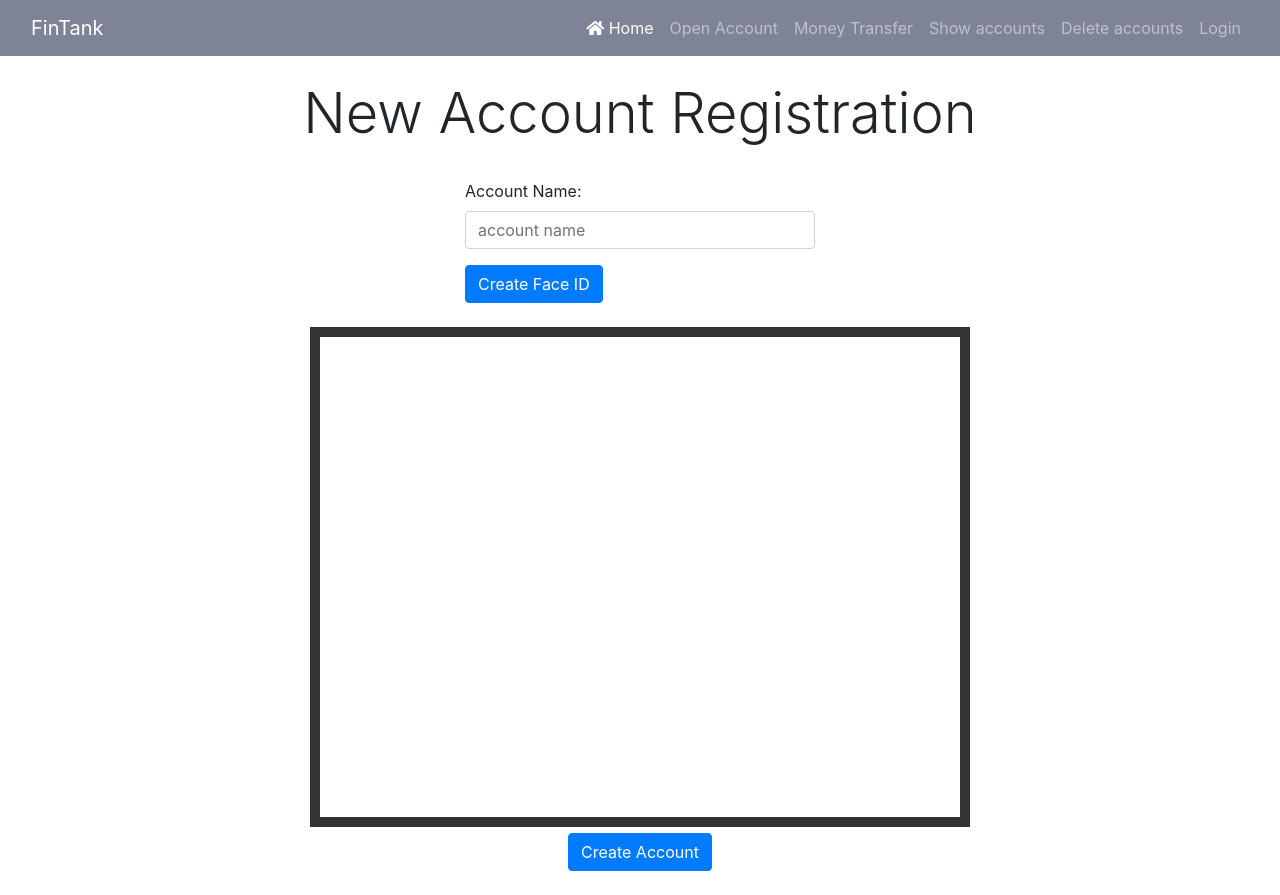
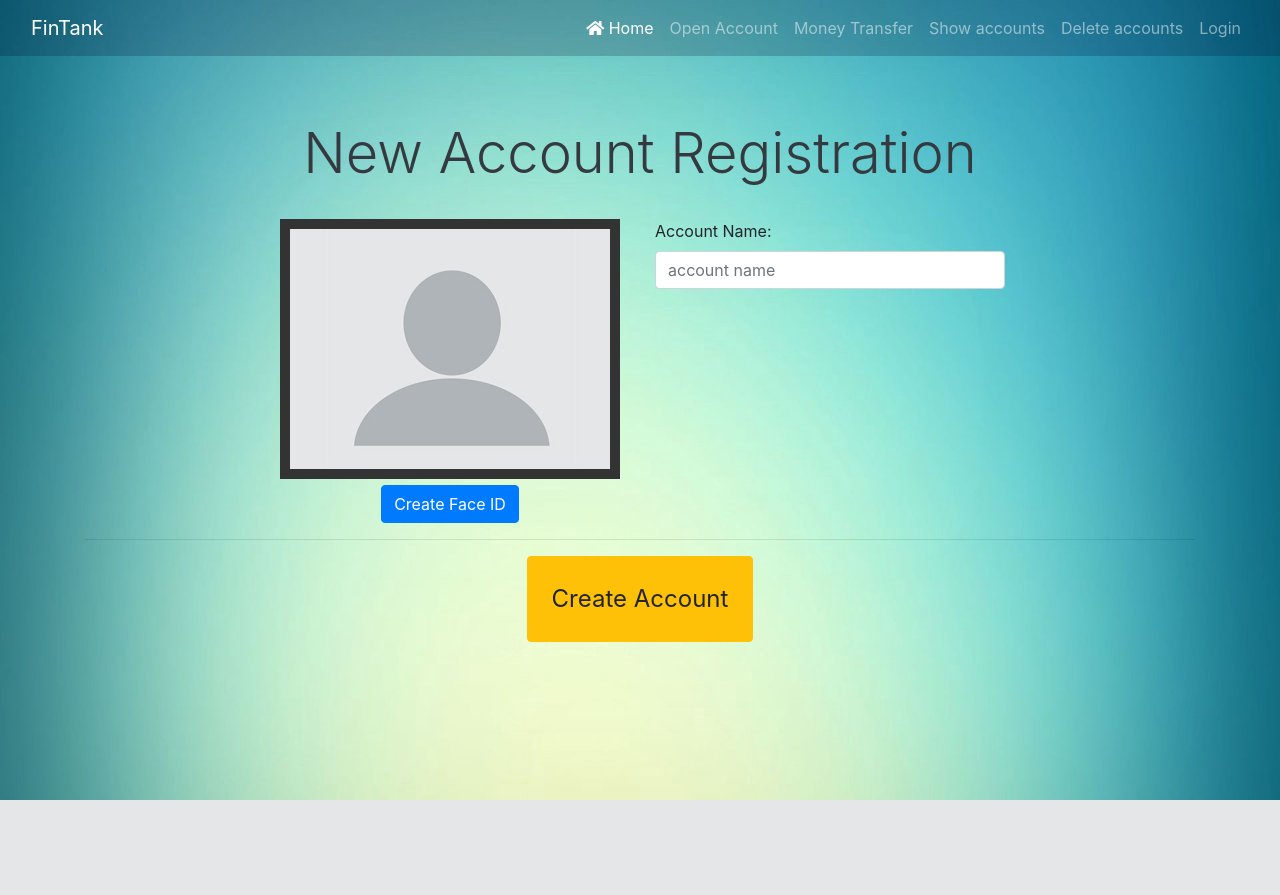
Before and after one commit to aaronshieh/aien_final, a Django app: page /bank/create in a window 1280 px wide. After the commit the page ends 800 px from the top, so only its background shows below. Run offline with Django 3.2, Linux system fonts and the light colour scheme; some libraries are stand-ins or nearby versions.

Commit message:
beautify v1

```diff
--- a/bank/templates/bank/create.html
+++ b/bank/templates/bank/create.html
@@ -2,11 +2,8 @@
 {% load static %}
 
 {% block styles %}
+<link rel="stylesheet" type="text/css" href="{% static 'css/main.css' %}">
 <style>
-
-.navbar{
-    background-color: rgba(0, 8, 46, 0.5);
-}
 
 #videoContainer {
     margin: 0px auto;
@@ -28,6 +25,15 @@
     max-width:800px;
 }
 
+#h1 {
+    color: #343a40;
+}
+
+#create {
+    padding: 1.5rem;
+    font-size: 1.5rem;
+}
+
 </style>
 {% endblock %}
 
@@ -35,36 +41,39 @@
 <div class="container">
     <div class="row">
         <div class="col text-center">
-            <br>
-            <h1 class="display-4">
+            <br><br><br><br><br>
+            <h1 class="display-4" id="h1">
                 New Account Registration
             </h1>
             <br>
         </div>
     </div>
     <div class="row">
-        <div class="col-4"></div>
+        <div class="col-2">
+        </div>
+        <div class="col-4 text-center">
+            <canvas id="photo" width="320" height="240"></canvas>
+            <button type="button" class="btn btn-primary" data-toggle="modal" data-target="#createFaceId">
+                Create Face ID
+            </button>
+            <img id="img1" src="{% static 'images/default_avatar.jpg' %}" hidden>
+        </div>
         <div class="col-4">
             <form>
                 <div class="form-group">
                     <label for="account">Account Name:</label>
                     <input type="text" class="form-control" id="account" name="account" placeholder="account name">
                 </div>
-                <button type="button" class="btn btn-primary" data-toggle="modal" data-target="#createFaceId">Create Face ID</button>
             </form>
             <br>
         </div>
-        <div class="col-4">
+        <div class="col-2">
         </div>
     </div>
+    <hr>
     <div class="row">
         <div class="col text-center">
-            <canvas id="photo" width="640" height="480"></canvas>
-        </div>
-    </div>
-    <div class="row">
-        <div class="col text-center">
-            <button type="button" class="btn btn-primary" id="create">Create Account</button>
+            <button type="button" class="btn btn-warning" id="create">Create Account</button>
             <br>
         </div>
     </div>
@@ -111,6 +120,9 @@ $(function(){
     var transferContainer = $('#createFaceId');
     transferContainer.hide();
 
+    var img_ = document.getElementById('img1');
+    context.drawImage(img_, 0, 0);
+
     $('#createFaceId').on('shown.bs.modal', function(e){
         if (navigator.mediaDevices.getUserMedia) {
         navigator.mediaDevices.getUserMedia({video: true})
@@ -127,7 +139,7 @@ $(function(){
     // Snap
     document.getElementById("snap").addEventListener("click", function snap() {
         console.log('snap!');
-        context.drawImage(video[0], 0, 0, 640, 480);
+        context.drawImage(video[0], 0, 0, 320, 240);
         $('#createFaceId').modal('hide');
     });
 
--- a/face_utils/views.py
+++ b/face_utils/views.py
@@ -177,7 +177,7 @@ def identify_emotion(request):
         path = 'emotion-recognition'
 
         # TODO: find more efficient way to load model
-        model = load_model(os.path.sep.join([path, 'model_20181130.h5']))
+        model = load_model(os.path.sep.join([path, 'model-2.h5']))
 
         path_ = os.path.sep.join([path, 'test'])
 
@@ -203,7 +203,7 @@ def identify_emotion(request):
             proba = model.predict(face.reshape(-1,100,100,1))
             pred = np.argmax(model.predict(face.reshape(-1,100,100,1)))
 
-            emotions = ['anger', 'happy', 'neutral', 'sad', 'surprise']
+            emotions = ['angry', 'happy', 'expressionless', 'sad', 'surprised']
 
             print("predicted:", emotions[pred])
             print(proba)
--- /dev/null
+++ b/static/css/main.css
@@ -0,0 +1,15 @@
+.navbar{
+    background-color: rgba(0, 8, 46, 0.2);
+}
+
+body,html {
+    height: 100%;
+}
+
+body {
+    background-image: url("/static/images/bg.jpg");
+    height: 100%;
+    background-position: center;
+    background-repeat: no-repeat;
+    background-size: cover;
+}
--- a/templates/nav.html
+++ b/templates/nav.html
@@ -1,4 +1,4 @@
-<nav class="navbar navbar-expand-lg navbar-dark">
+<nav class="navbar navbar-expand-lg navbar-dark fixed-top">
     <!-- fixed-top -->
     <div class="container-fluid">
         <a class="navbar-brand" href="#">FinTank</a>
```
Also changed, not shown: bank/templates/bank/login.html (+10 -7 lines), bank/templates/bank/main.html (+21 -17 lines), bank/templates/bank/transfer.html (+25 -12 lines), website/templates/website/voicebot.html (+8 -10 lines), static/images/bg.jpg (added), static/images/default_avatar.jpg (added), 1 other file.
